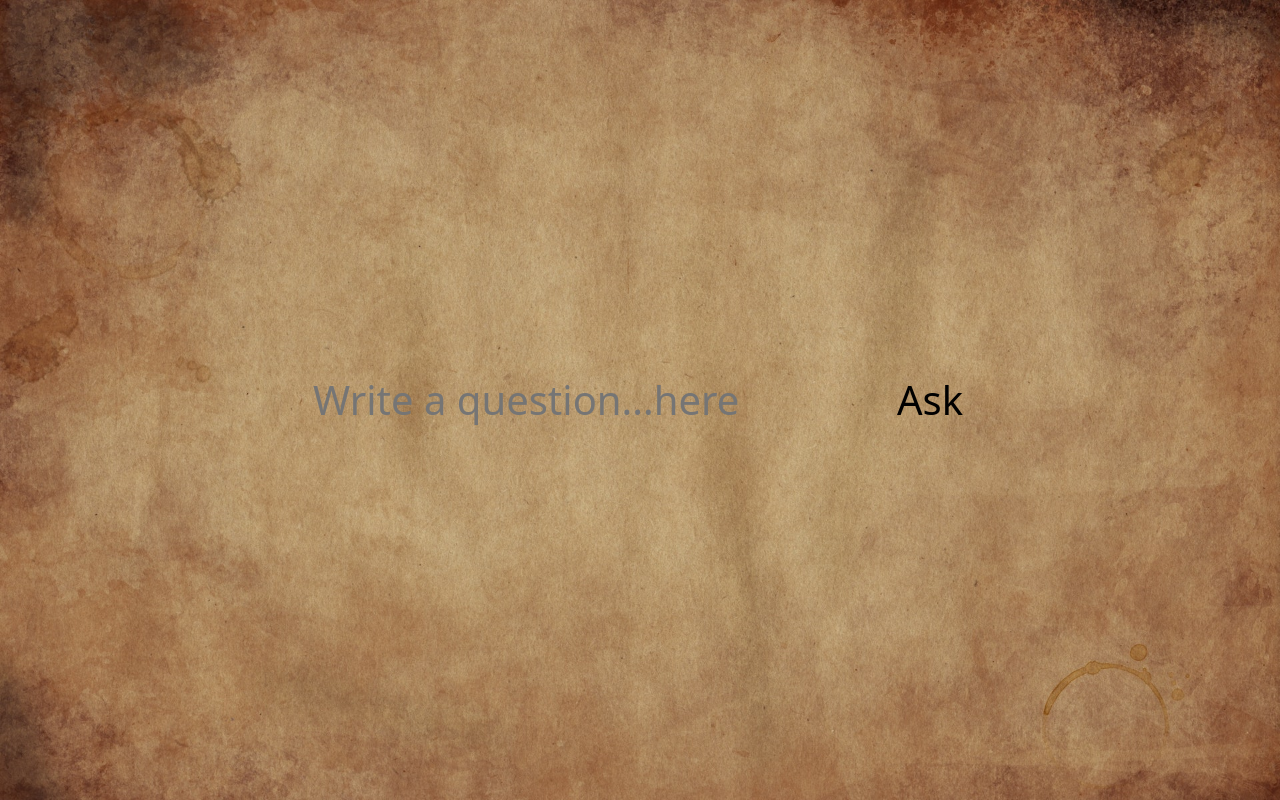
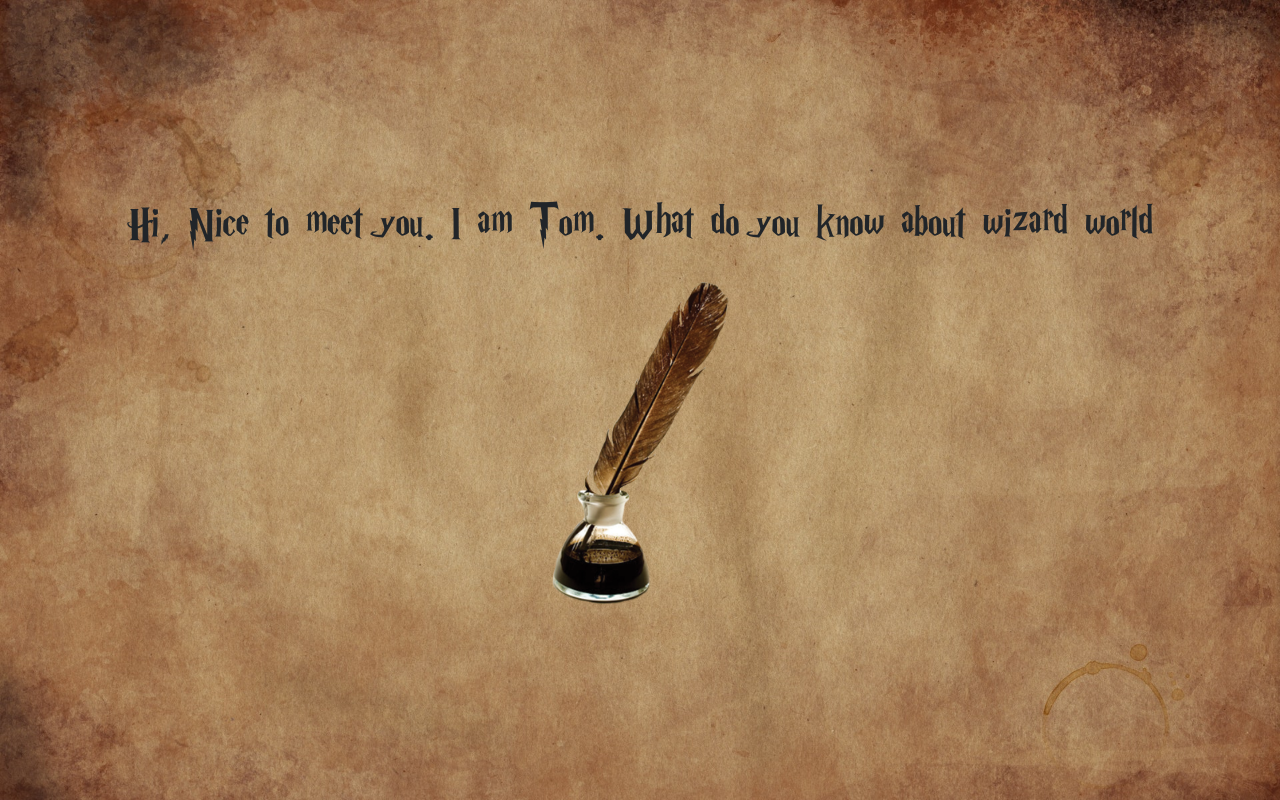
Before and after one commit to seheesf88/magic-diary-chat, a Vue app: page / in a window 1280 px wide. Built offline with nearby package versions, Linux system fonts and the light colour scheme.

Commit message:
feat(magic-chat): added api call

```diff
--- a/src/components/MagicChat.vue
+++ b/src/components/MagicChat.vue
@@ -1,18 +1,22 @@
 <template>
   <div class="diary">
-    <div v-if="!greeting" class="d-flex flex-column justify-content-center align-items-center">
-      <p class="h1">Hi, Nice to meet you. I am Tom. What do you know about wizard world</p>
+    <div v-if="greeting" class="diary__greeting">
+      <p>Hi, Nice to meet you. I am Tom. What do you know about wizard world</p>
       <div class="d-flex justify-content-center" @click="startChat">
         <img class="diary__pen" src="../assets/pen.png"/>
       </div>
     </div>
-    <div v-else>
-      <div v-if="!isAsking">
+    <div v-else class="diary__chat">
+      <div v-if="showResponse" class="diary__chat-response">
         <p>{{ response }}</p>
+        <button @click="backToQuestion" class="diary__chat-back-btn">Ask another question</button>
       </div>
-      <div v-else-if="!isLoading && isAsking">
-        <input v-model="userMessage" class="diary__input" placeholder="Write a question...here" />
-        <button class="diary__button" @click="sendMessage">Ask</button>
+      <div v-else>
+        <p v-if="sentMessage" class="diary__chat-sent">{{ sentMessage }}</p>
+        <div v-else class="diary__chat-question">
+          <input v-model="userMessage" class="diary__input" placeholder="Write a question...here" />
+          <button v-show="isInputNotEmpty" class="diary__button" @click="sendMessage">Ask</button>
+        </div>
       </div>
     </div>
   </div>
@@ -23,20 +27,32 @@ export default {
   data() {
     return {
       userMessage: "",
+      sentMessage: "",
       response: "",
       greeting: true,
       isLoading: false,
-      isAsking: true
+      showResponse: false
     };
+  },
+  computed: {
+    isInputNotEmpty() {
+      return this.userMessage.trim() !== '';
+    }
   },
   methods: {
     startChat() {
       this.greeting = false;
     },
+    backToQuestion() {
+      this.showResponse = false
+      this.sentMessage = false
+    },
     async sendMessage() {
       try {
         this.isLoading = true
-        const response = await fetch("http://localhost:3000/ask-openai", {
+        this.sentMessage = this.userMessage
+
+        const response = await fetch("https://magic-diary-be.onrender.com/ask-openai", {
           method: "POST",
           headers: {
             'Content-Type': 'application/json',
@@ -46,13 +62,20 @@ export default {
           }),
         });
 
+
         if (response.ok) {
-          const data = await response.json();
-          this.response = data.openaiResponse;
+          const data = await response.json()
+          this.response = data.openaiResponse
+
+          setTimeout(() => {
+            this.showResponse = true;
+          }, 3000);
+
           this.isLoading = false
         } else {
           console.error("Error from backend:", response.statusText);
         }
+        this.userMessage = ""
       } catch (error) {
         console.error("Error sending message to backend:", error);
       }
@@ -62,20 +85,62 @@ export default {
 </script>
 
 <style scoped lang="scss">
+@font-face {
+  font-family: 'homemade';
+  src: url('~@/assets/fonts/HarryP-MVZ6w.ttf') format('truetype');
+}
 .diary {
+  font-family: 'homemade';
+  font-size: 48px;
   height: 100vh;
   display: flex;
   justify-content: center;
   align-items: center;
 
+  &__greeting {
+    display: flex;
+    flex-direction: column;
+    justify-content: center;
+    align-items: center;
+  }
+
   &__pen {
     width: 40%;
+  }
+
+  &__chat {
+    display: flex;
+    flex-direction: column;
+    justify-content: center;
+    align-content: center;
+  }
+
+  &__chat-response {
+    width: 60vw;
+    display: flex;
+    flex-direction: column;
+    justify-content: center;
+    align-content: center;
+  }
+
+  &__chat-sent {
+    animation: fadeOut 3s forwards !important;
+    transition: opacity 3s;
+    opacity: 1;
+  }
+
+  &__chat-question {
+    width: 60vw;
+    display: flex;
+    flex-direction: column;
+    justify-content: center;
+    align-content: center;
   }
 
   &__input  {
     border: none;
     background-color: inherit;
-    font-size: 40px;
+    padding: 8px 16px;
 
     &:focus {
       outline: none;
@@ -83,11 +148,27 @@ export default {
     }
   }
 
-  &__button {
-    border: none;
+  &__button, &__chat-back-btn {
     background-color: inherit;
-    font-size: 40px;
+    cursor: url('~@/assets/wand.png'), auto !important;
+    margin-top: 16px;
+    border: 3px solid;
+    padding: 0.25em 0.5em;
+    box-shadow: 1px 1px 0px 0px, 2px 2px 0px 0px, 3px 3px 0px 0px, 4px 4px 0px 0px, 5px 5px 0px 0px;
   }
 }
 
+.fade-out {
+  opacity: 0;
+}
+
+@keyframes fadeOut {
+  from {
+    opacity: 1;
+  }
+
+  to {
+    opacity: 0;
+  }
+}
 </style>
```
Also changed, not shown: src/assets/fonts/HarryP-MVZ6w.ttf (added), src/assets/wand.png (added).
